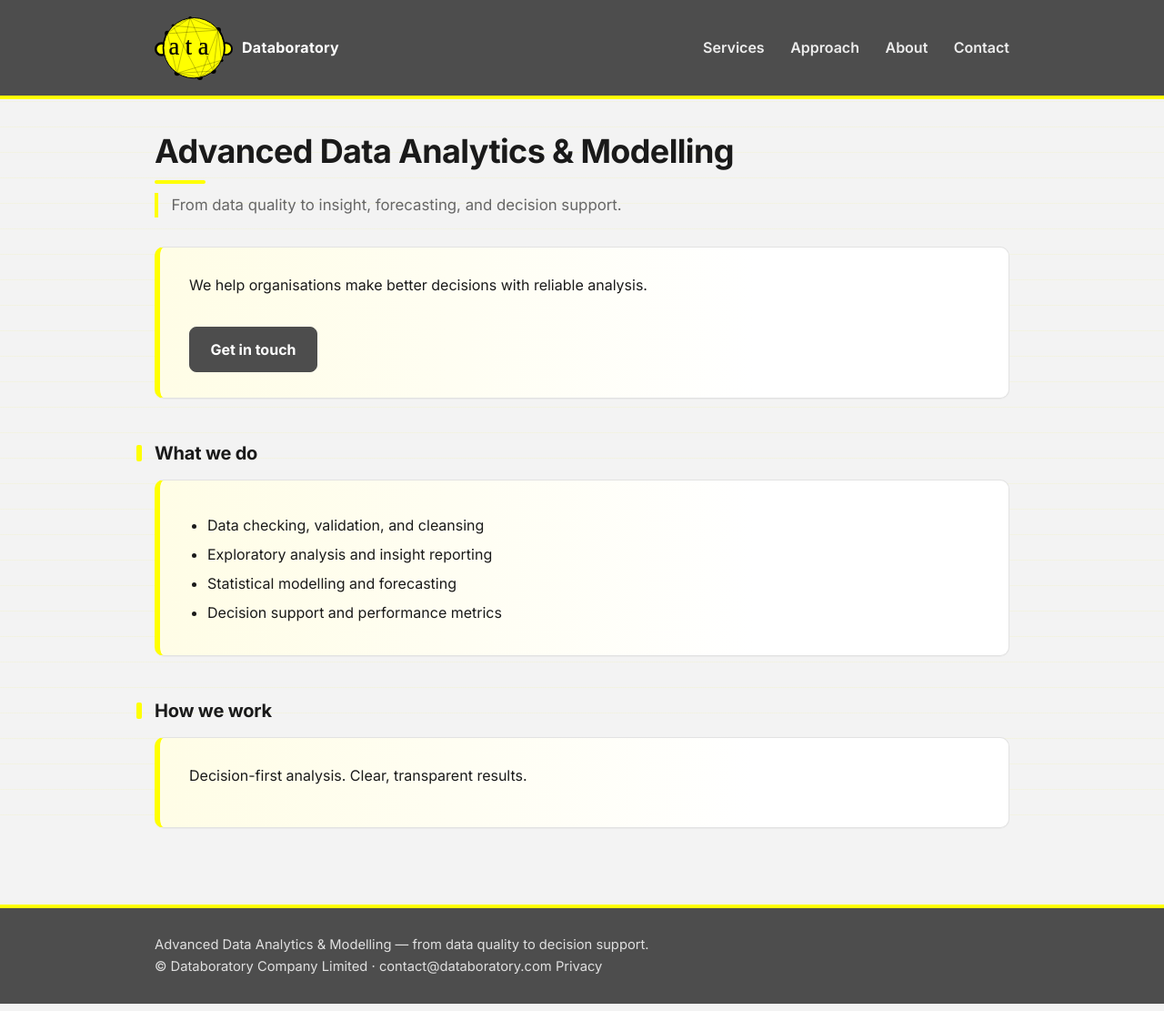
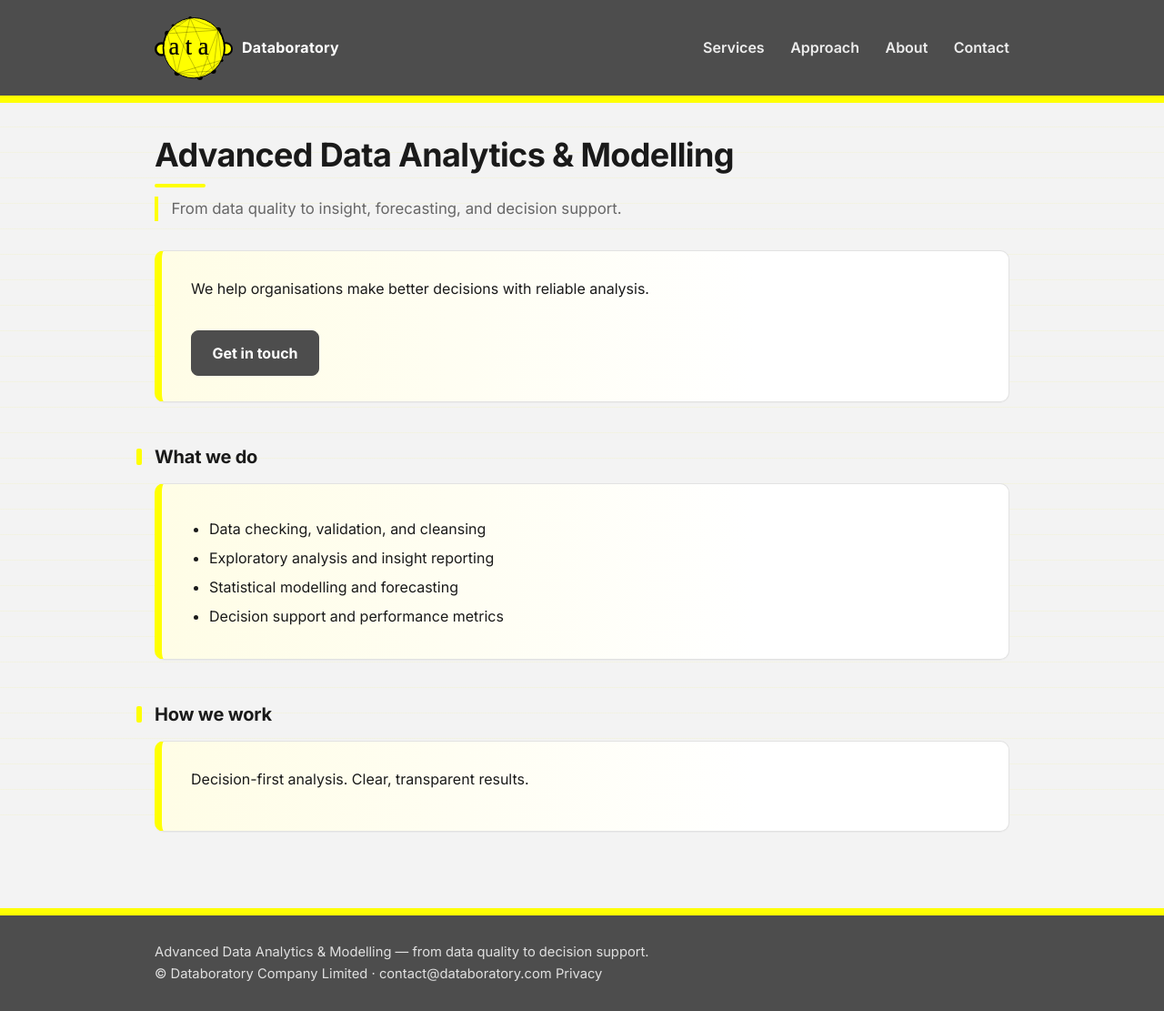
Before and after one commit to zippyplay/datab, a Jekyll site: the page built from index.html, in a window 1280 px wide. Shown: the whole page at 91% size. Built offline with Jekyll 4.4.1, drawn with Linux system fonts in a browser that asks for light colours.

Commit message:
Adjust with of separators etc.

```diff
--- a/assets/css/style.css
+++ b/assets/css/style.css
@@ -79,7 +79,7 @@ main.container {
 /* ---------- Header ---------- */
 .site-header {
   background: var(--dark);
-  border-bottom: 4px solid var(--yellow);
+  border-bottom: 8px solid var(--yellow);
 }
 
 .site-header .container {
@@ -195,7 +195,7 @@ p {
       var(--card-bg) 70%
     );
   border: 1px solid var(--border);
-  border-left: 6px solid var(--yellow);
+  border-left: 8px solid var(--yellow);
   border-radius: 10px;
   padding: 1.75rem 2rem;
   margin: 0 0 2rem;
@@ -254,7 +254,7 @@ a:hover {
 .site-footer {
   background: var(--dark);
   color: #e0e0e0;
-  border-top: 4px solid var(--yellow);
+  border-top: 8px solid var(--yellow);
 }
 
 .site-footer .container {
```
